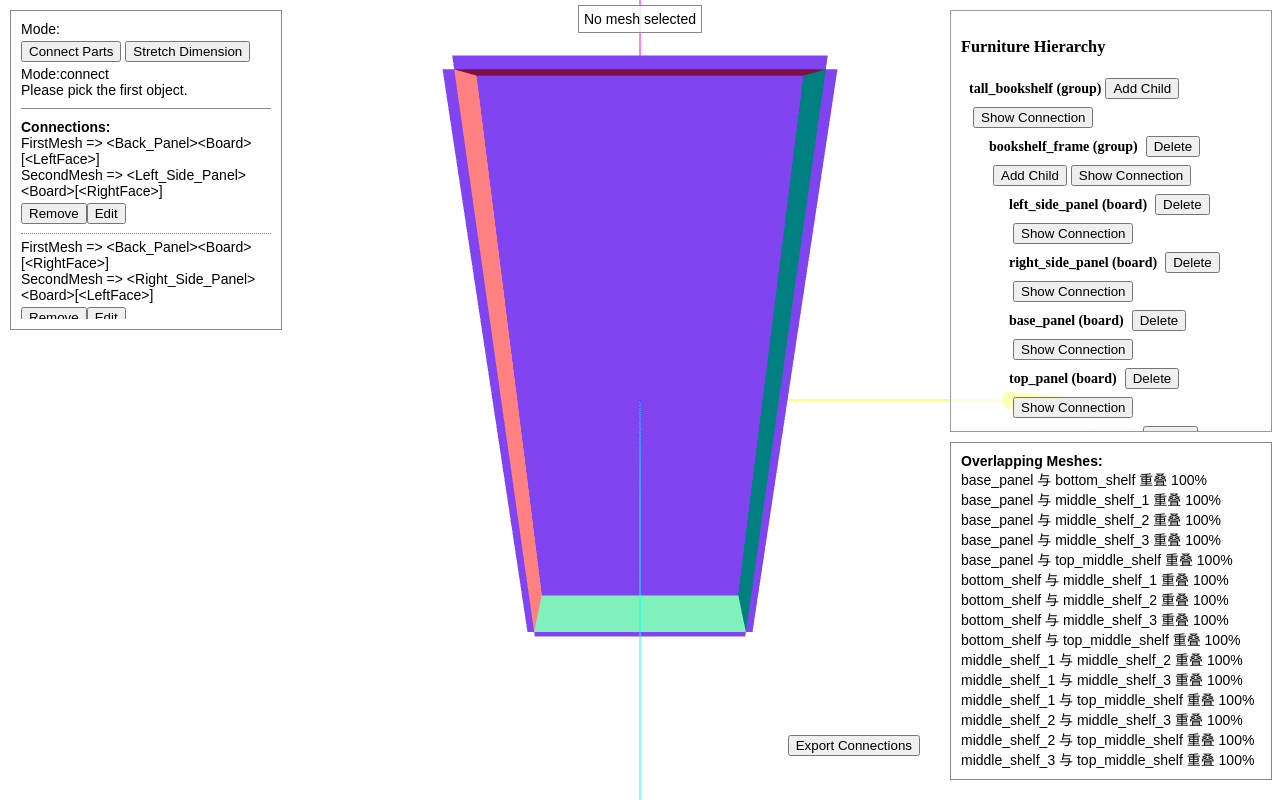
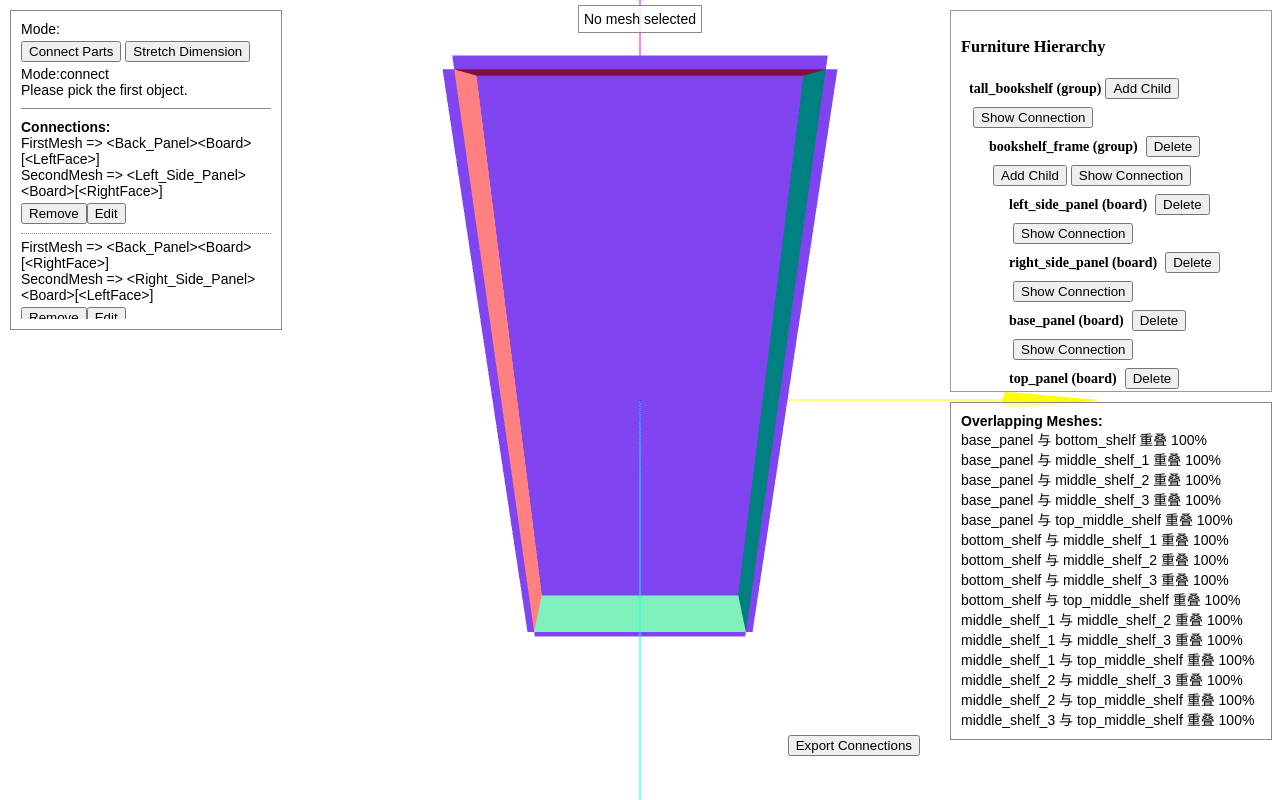
Before and after one commit to YixuannnL/furniture-threejs, a website built with Vite: page index.html in a window 1280 px wide. Built offline with nearby package versions, Linux system fonts and the light colour scheme; animation ran at ten frames a second.

Commit message:
modify right container again

```diff
--- a/index.html
+++ b/index.html
@@ -68,7 +68,7 @@
 
 		#treePanel {
 			width: 300px;
-			max-height: 400px;
+			max-height: 45vh;
 			overflow: auto;
 			background: rgba(255, 255, 255, 0.7);
 			border: 1px solid #999;
@@ -80,7 +80,7 @@
 		#overlapHint {
 			width: 300px;
 			background-color: rgba(255, 255, 255, 0.7);
-			max-height: 400px;
+			max-height: 45vh;
 			overflow: auto;
 			border: 1px solid #888;
 			padding: 10px;
```
